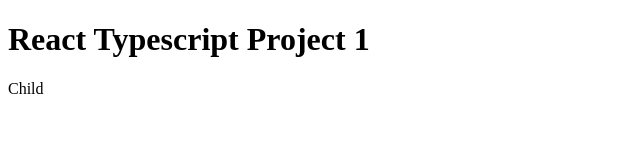
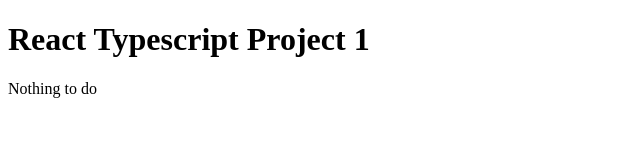
Before and after one commit to sean-xiao-zhao7/react-ts-proj1, a React (Create React App) app: page / in a window 1280 px wide. Shown: the top 160 px of the page, without its empty margins (0-640 px from the left). Built offline with nearby package versions, Linux system fonts and the light colour scheme.

Commit message:
Exercise with TS children

```diff
--- a/src/components/Child.tsx
+++ b/src/components/Child.tsx
@@ -1,7 +1,17 @@
 interface ChildProps {
-    color: string;
+    onClickHandler?: () => void;
+    children?: React.ReactNode;
 }
 
-export const Child = ({ color }: ChildProps) => {
-    return <>Child</>;
+export const Child: React.FC<ChildProps> = ({ onClickHandler, children }) => {
+    return (
+        <>
+            {children}
+            {onClickHandler ? (
+                <button onClick={onClickHandler}>Click this</button>
+            ) : (
+                <>Nothing to do</>
+            )}
+        </>
+    );
 };
--- a/src/components/Parent.tsx
+++ b/src/components/Parent.tsx
@@ -1,9 +1,5 @@
 import { Child } from "./Child";
 
 export const Parent = () => {
-    return (
-        <>
-            <Child color="blue" />
-        </>
-    );
+    return <Child/>;
 };
```
